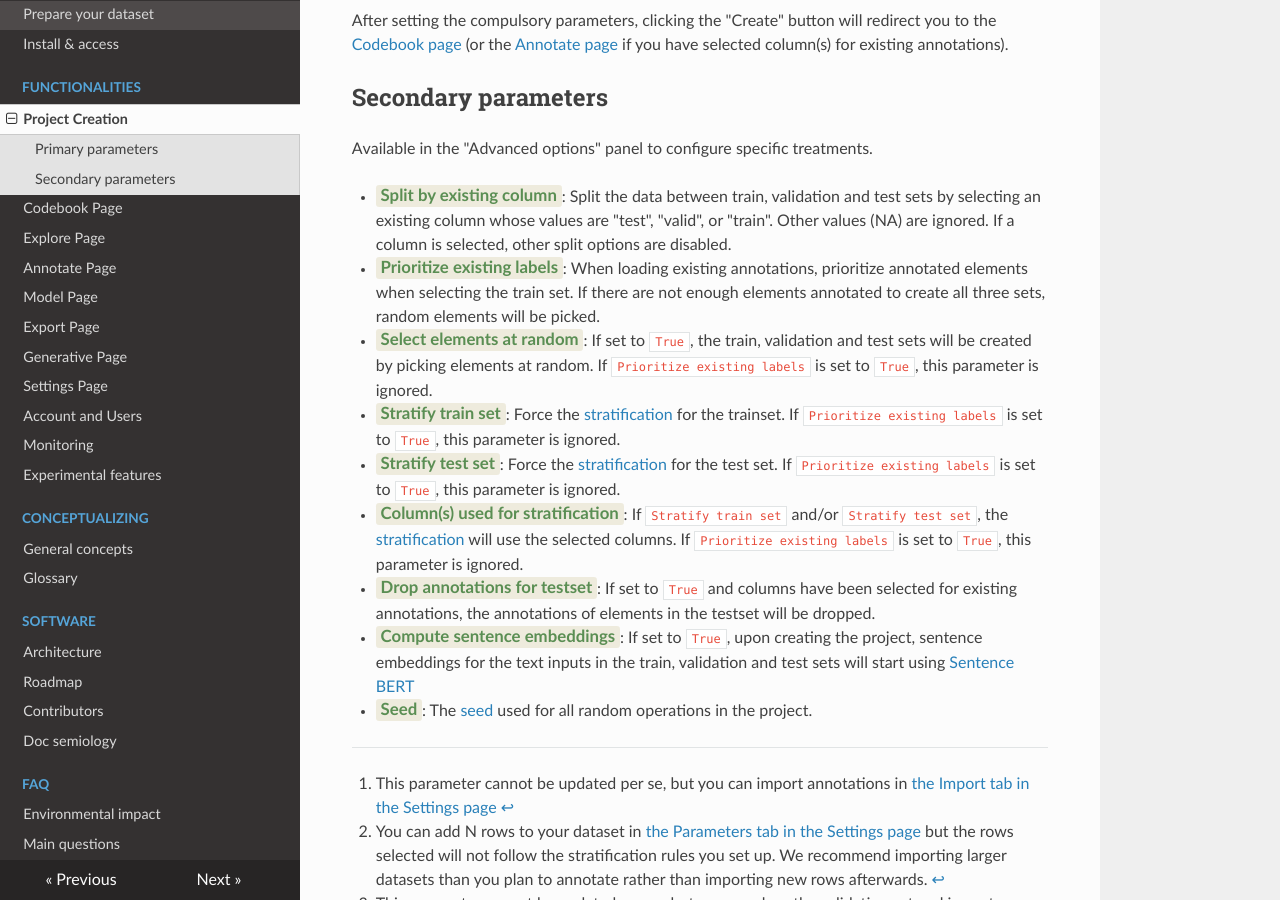
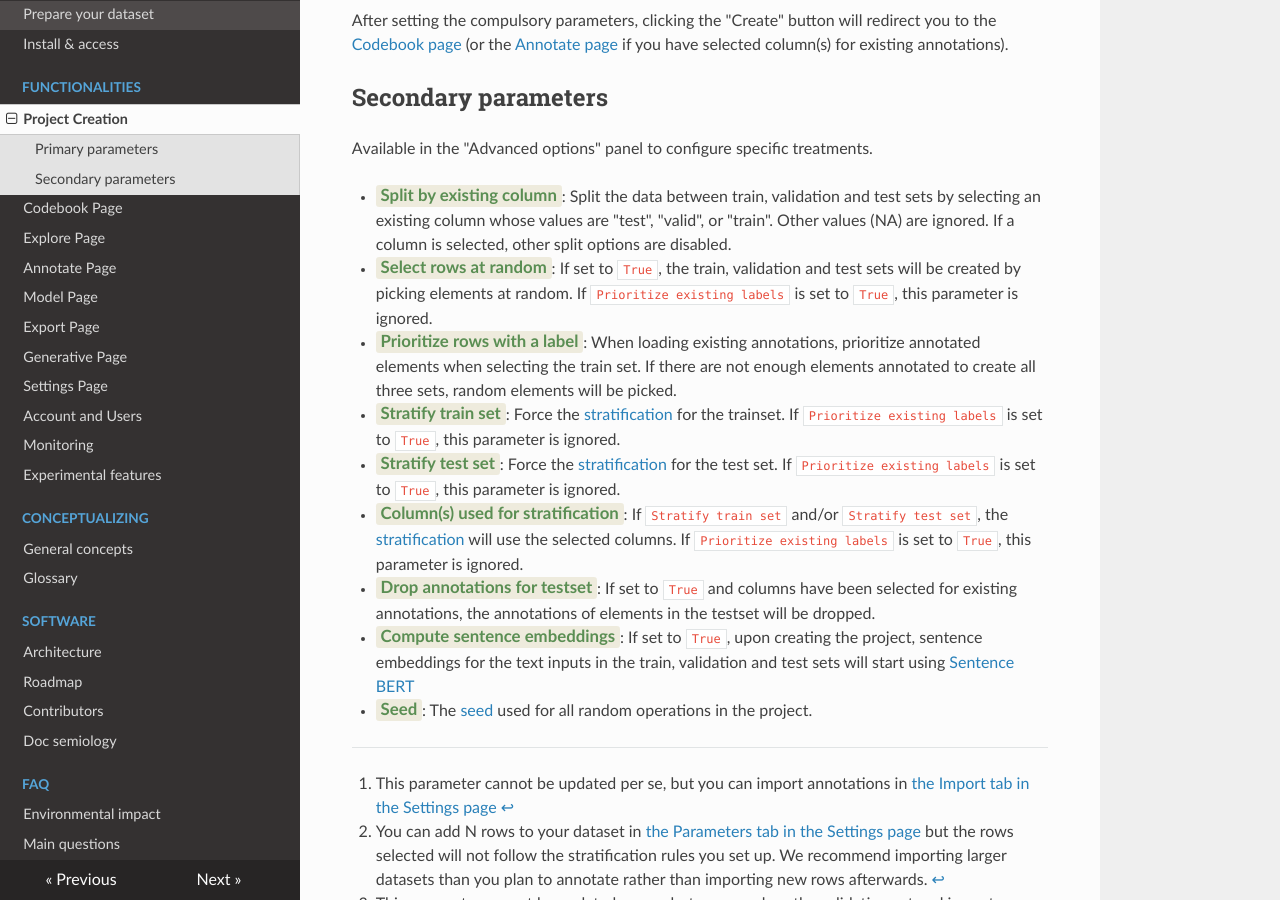
Before and after one commit to activetigger/documentation, an MkDocs documentation site: the page built from docs/functionalities/project-creation.md, in a window 1280 px wide and 900 px high, scrolled down 1324 px. Built offline with MkDocs 1.6.1, drawn with Linux system fonts in a browser that asks for light colours; nearby versions of some CDN libraries.

Commit message:
Switched positions in list of options + changed names to match doc with the Project creation menu in the app.

```diff
--- a/docs/functionalities/project-creation.md
+++ b/docs/functionalities/project-creation.md
@@ -36,8 +36,8 @@ After setting the compulsory parameters, clicking the "Create" button will redir
 Available in the "Advanced options" panel to configure specific treatments.
 
 - <span class="parameter secondary">Split by existing column</span>: Split the data between train, validation and test sets by selecting an existing column whose values are "test", "valid", or "train". Other values (NA) are ignored. If a column is selected, other split options are disabled.
-- <span class="parameter secondary">Prioritize existing labels</span>: When loading existing annotations, prioritize annotated elements when selecting the train set. If there are not enough elements annotated to create all three sets, random elements will be picked.
-- <span class="parameter secondary">Select elements at random</span>: If set to `True`, the train, validation and test sets will be created by picking elements at random. If `Prioritize existing labels` is set to `True`, this parameter is ignored.
+- <span class="parameter secondary">Select rows at random</span>: If set to `True`, the train, validation and test sets will be created by picking elements at random. If `Prioritize existing labels` is set to `True`, this parameter is ignored.
+- <span class="parameter secondary">Prioritize rows with a label</span>: When loading existing annotations, prioritize annotated elements when selecting the train set. If there are not enough elements annotated to create all three sets, random elements will be picked.
 - <span class="parameter secondary">Stratify train set</span>: Force the [stratification](../conceptualizing/glossary.md#dataset-stratification) for the trainset. If `Prioritize existing labels` is set to `True`, this parameter is ignored.
 - <span class="parameter secondary">Stratify test set</span>:  Force the [stratification](../conceptualizing/glossary.md#dataset-stratification) for the test set. If `Prioritize existing labels` is set to `True`, this parameter is ignored.
 - <span class="parameter secondary">Column(s) used for stratification</span>: If `Stratify train set` and/or `Stratify test set`, the [stratification](../conceptualizing/glossary.md#dataset-stratification) will use the selected columns. If `Prioritize existing labels` is set to `True`, this parameter is ignored.
```
